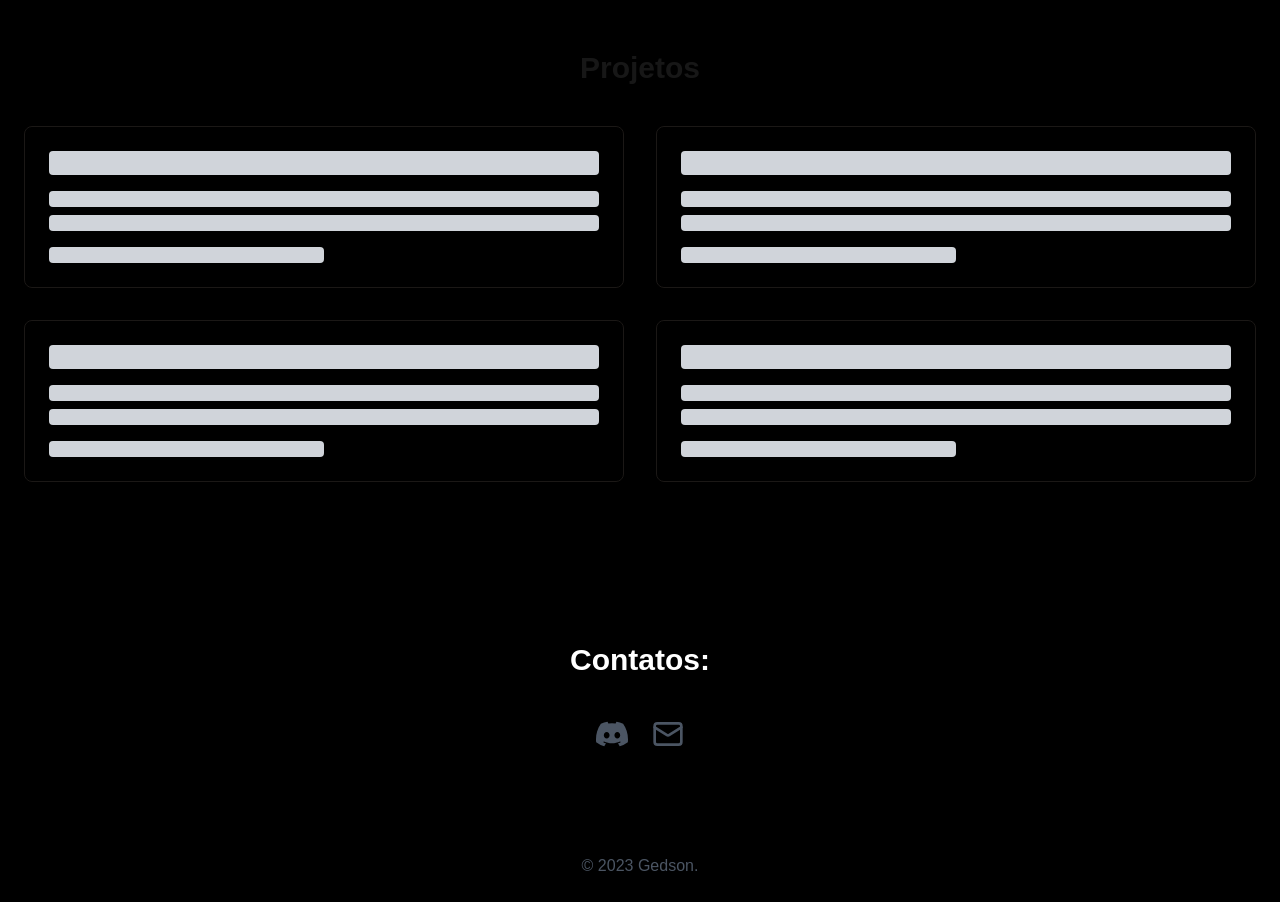
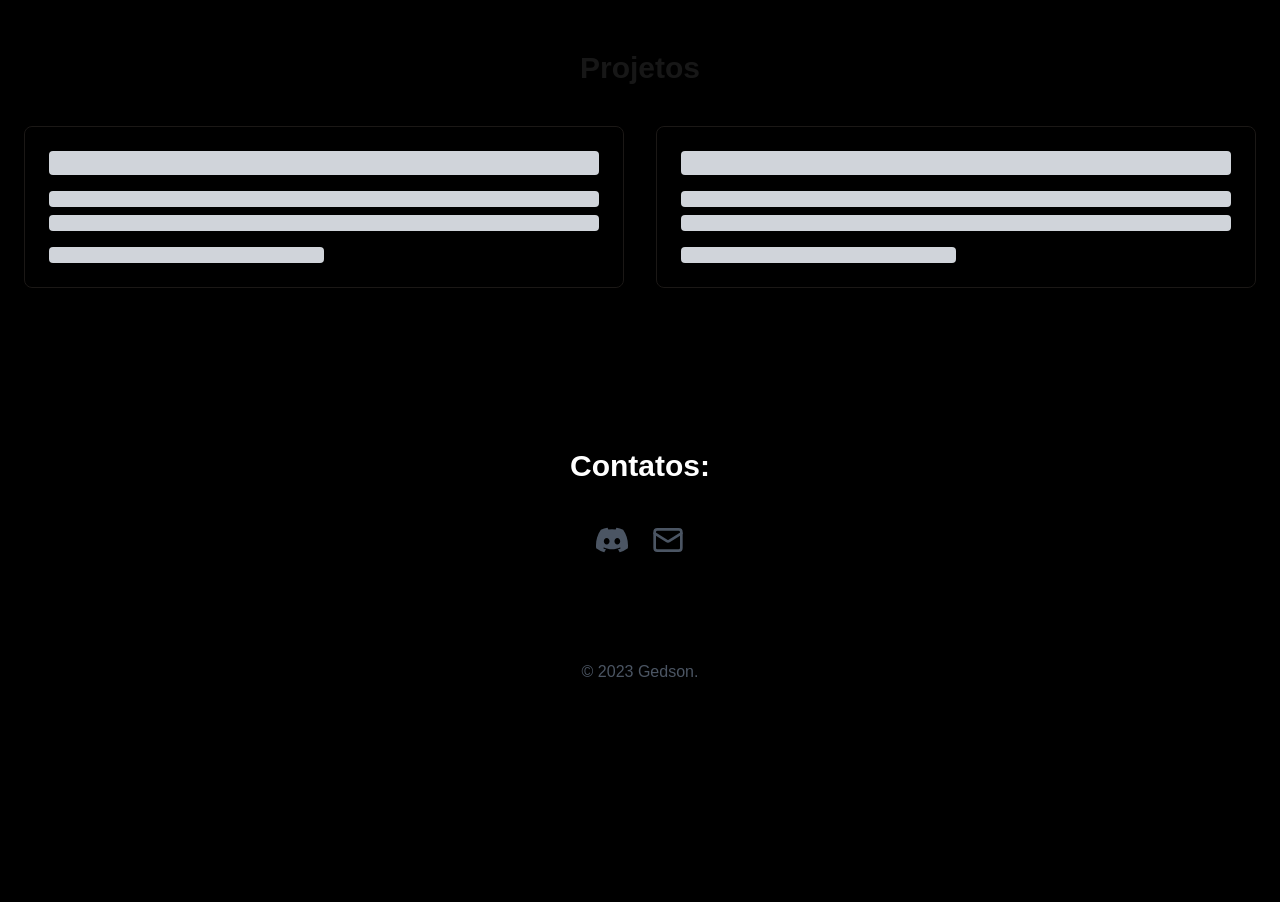
Before and after one commit to glummer10/portfolio, a Next.js app: page / in a window 1280 px wide. Shown: the part 1820-2722 px from the top of the page. After the commit the page ends 2528 px from the top, so only its background shows below. Built offline with nearby package versions, Linux system fonts and the light colour scheme.

Commit message:
porject update

```diff
--- a/components/sections/projetos.tsx
+++ b/components/sections/projetos.tsx
@@ -1,16 +1,31 @@
+import Link from "next/link"
+const projetos = [
+    {
+        name: "Meu Portfólio",
+        description: "Uma apresentação completa dos meus projetos e habilidades como desenvolvedor.",
+        link: "https://github.com/glummer10/portfolio"
+    },
+    {
+        name: "Base Bot Discord",
+        description: "Uma base para criar bots no Discord, com funcionalidades essenciais e fácil personalização.",
+        link: "https://github.com/glummer10/MakeBot-v14"
+    }
+]
 export default function Projetos() {
     return (
         <section id="Projetos" className="section container mx-auto px-6 py-20">
             <h2 className="text-3xl font-bold mb-10 text-center">Projetos</h2>
             <div className="grid grid-cols-1 md:grid-cols-2 gap-8">
 
-                {[1, 2, 3, 4].map((project) => (
-                    <div key={project} className="border border-stone-900 rounded-lg p-6 animate-pulse">
-                        <div className="h-6 bg-gray-300 rounded mb-4"></div>
-                        <div className="h-4 bg-gray-300 rounded mb-2"></div>
-                        <div className="h-4 bg-gray-300 rounded mb-4"></div>
-                        <div className="h-4 bg-gray-300 rounded w-1/2"></div>
-                    </div>
+                {projetos.map((project) => (
+                    <Link href={`${project.link}`}>
+                        <div key={project.name} className="border border-stone-900 rounded-lg p-6 animate-pulse">
+                            <div className="h-6 bg-gray-300 rounded mb-4"></div>
+                            <div className="h-4 bg-gray-300 rounded mb-2"></div>
+                            <div className="h-4 bg-gray-300 rounded mb-4"></div>
+                            <div className="h-4 bg-gray-300 rounded w-1/2"></div>
+                        </div>
+                    </Link>
                 ))}
             </div>
         </section>
```
